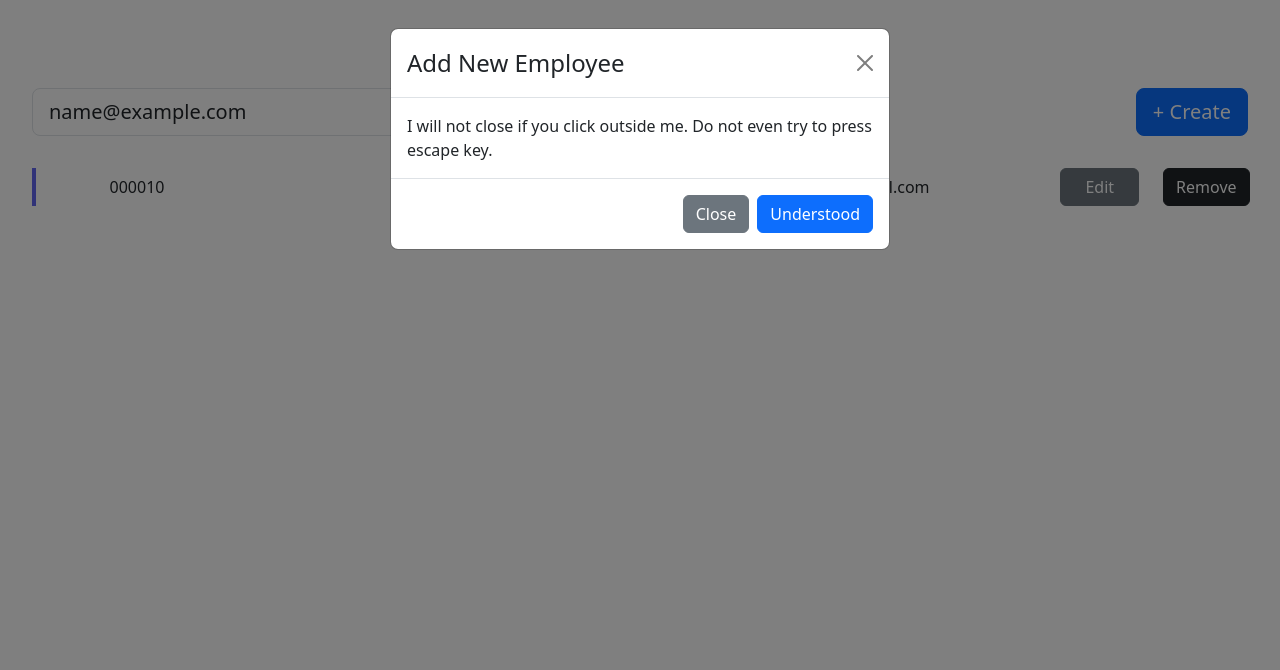
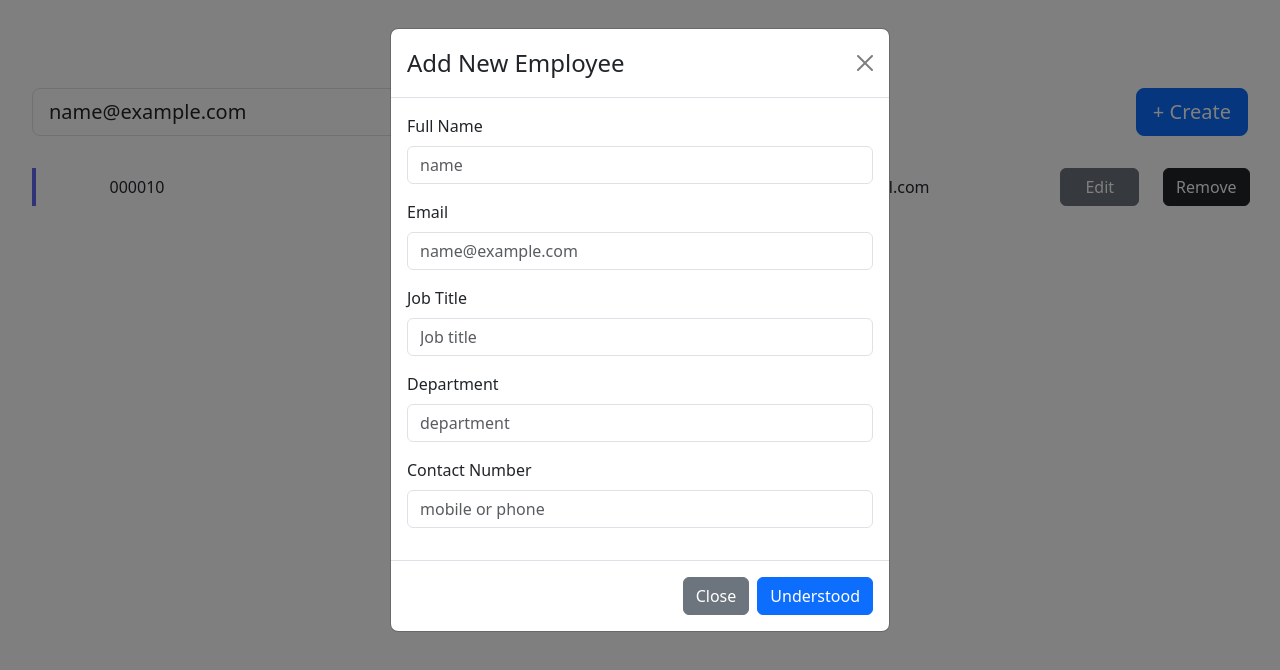
Before and after one commit to haitonghuang/employee_management_frontend, a React (Vite) app: page / in a window 1280 px wide. Both pictures are taken after typing "name@example.com" into the empty fields and a click on the button "+ Create". Shown: the top 670 px of the page. Built offline with nearby package versions, Linux system fonts and the light colour scheme.

Commit message:
feat: add form template into modal

```diff
--- a/src/App.jsx
+++ b/src/App.jsx
@@ -4,7 +4,7 @@ import Form from "react-bootstrap/Form";
 import "bootstrap/dist/css/bootstrap.min.css";
 import "./App.css";
 import DisplayCard from "./components/DisplayCard";
-import AddEmployeeModal from "./components/AddEmployeeModal";
+import NewEmployeeModal from "./components/NewEmployeeModal";
 
 function App() {
   const [show, setShow] = useState(false);
@@ -25,7 +25,7 @@ function App() {
             <Button variant="primary" size="lg" onClick={handleShow}>
               + Create
             </Button>
-            <AddEmployeeModal show={show} handleClose={handleClose} />
+            <NewEmployeeModal show={show} handleClose={handleClose} />
           </div>
         </div>
         <DisplayCard />
--- a/src/components/AddEmployeeModal.jsx
+++ /dev/null
@@ -1,31 +0,0 @@
-import React from "react";
-import Button from "react-bootstrap/Button";
-import Modal from "react-bootstrap/Modal";
-
-export default function AddEmployeeModal({ show, handleClose }) {
-  return (
-    <div>
-      {" "}
-      <Modal
-        show={show}
-        onHide={handleClose}
-        backdrop="static"
-        keyboard={false}
-      >
-        <Modal.Header closeButton>
-          <Modal.Title>Add New Employee</Modal.Title>
-        </Modal.Header>
-        <Modal.Body>
-          I will not close if you click outside me. Do not even try to press
-          escape key.
-        </Modal.Body>
-        <Modal.Footer>
-          <Button variant="secondary" onClick={handleClose}>
-            Close
-          </Button>
-          <Button variant="primary">Understood</Button>
-        </Modal.Footer>
-      </Modal>
-    </div>
-  );
-}
--- a/src/components/DisplayCard.jsx
+++ b/src/components/DisplayCard.jsx
@@ -1,7 +1,6 @@
-import React from "react";
 import Button from "react-bootstrap/Button";
 
-function DisplayCard(props) {
+function DisplayCard() {
   return (
     <div className="w-full border-l-4 border-indigo-500 divide-y divide-slate-700">
       <div className="grid grid-cols-6 grid-flow-col space-x-4 justify-center items-center">
--- /dev/null
+++ b/src/components/NewEmployeeModal.jsx
@@ -0,0 +1,53 @@
+/* eslint-disable react/prop-types */
+
+import Button from "react-bootstrap/Button";
+import Modal from "react-bootstrap/Modal";
+import Form from "react-bootstrap/Form";
+
+export default function NewEmployeeModal({ show, handleClose }) {
+	return (
+		<div>
+			{" "}
+			<Modal
+				show={show}
+				onHide={handleClose}
+				backdrop="static"
+				keyboard={false}
+			>
+				<Modal.Header closeButton>
+					<Modal.Title>Add New Employee</Modal.Title>
+				</Modal.Header>
+				<Modal.Body>
+					<Form>
+						<Form.Group className="mb-3" controlId="fullName">
+							<Form.Label>Full Name</Form.Label>
+							<Form.Control type="text" placeholder="name" />
+						</Form.Group>
+						<Form.Group className="mb-3" controlId="email">
+							<Form.Label>Email</Form.Label>
+							<Form.Control type="email" placeholder="name@example.com" />
+						</Form.Group>
+						<Form.Group className="mb-3" controlId="jobTitle">
+							<Form.Label>Job Title</Form.Label>
+							<Form.Control type="text" placeholder="Job title" />
+						</Form.Group>
+						<Form.Group className="mb-3" controlId="department">
+							<Form.Label>Department</Form.Label>
+							<Form.Control type="text" placeholder="department" />
+						</Form.Group>
+						<Form.Group className="mb-3" controlId="contactNo">
+							<Form.Label>Contact Number</Form.Label>
+							<Form.Control type="text" placeholder="mobile or phone" />
+						</Form.Group>
+					</Form>
+				</Modal.Body>
+				<Modal.Footer>
+					<Button variant="secondary" onClick={handleClose}>
+						Close
+					</Button>
+					<Button variant="primary">Understood</Button>
+				</Modal.Footer>
+			</Modal>
+		</div>
+	);
+}
```
